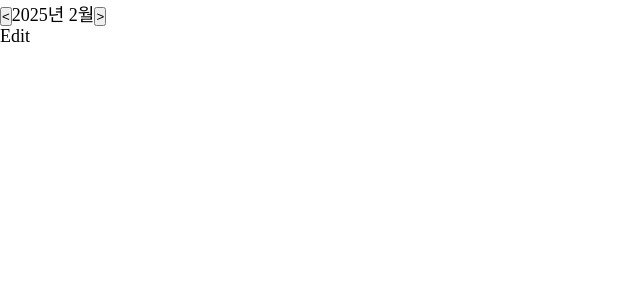
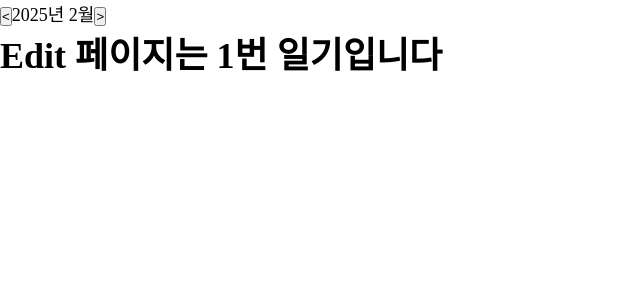
Before and after one commit to Watnu03/Study, a React (Vite) app: page /edit/1 in a window 1280 px wide. Shown: the top 300 px of the page, without its empty margins (0-640 px from the left). Built offline with nearby package versions, Linux system fonts and the light colour scheme; a web font is replaced by a local one.

Commit message:
✨ day18: useParams 해보기

```diff
--- a/src/pages/Edit.jsx
+++ b/src/pages/Edit.jsx
@@ -1,7 +1,11 @@
 import React from "react";
+import { useParams } from "react-router-dom";
 
 const Edit = () => {
-  return <div>Edit</div>;
+  const { id } = useParams();
+
+  console.log(id); // id is 1234567890
+  return <h1>Edit 페이지는 {id}번 일기입니다</h1>;
 };
 
 export default Edit;
```
